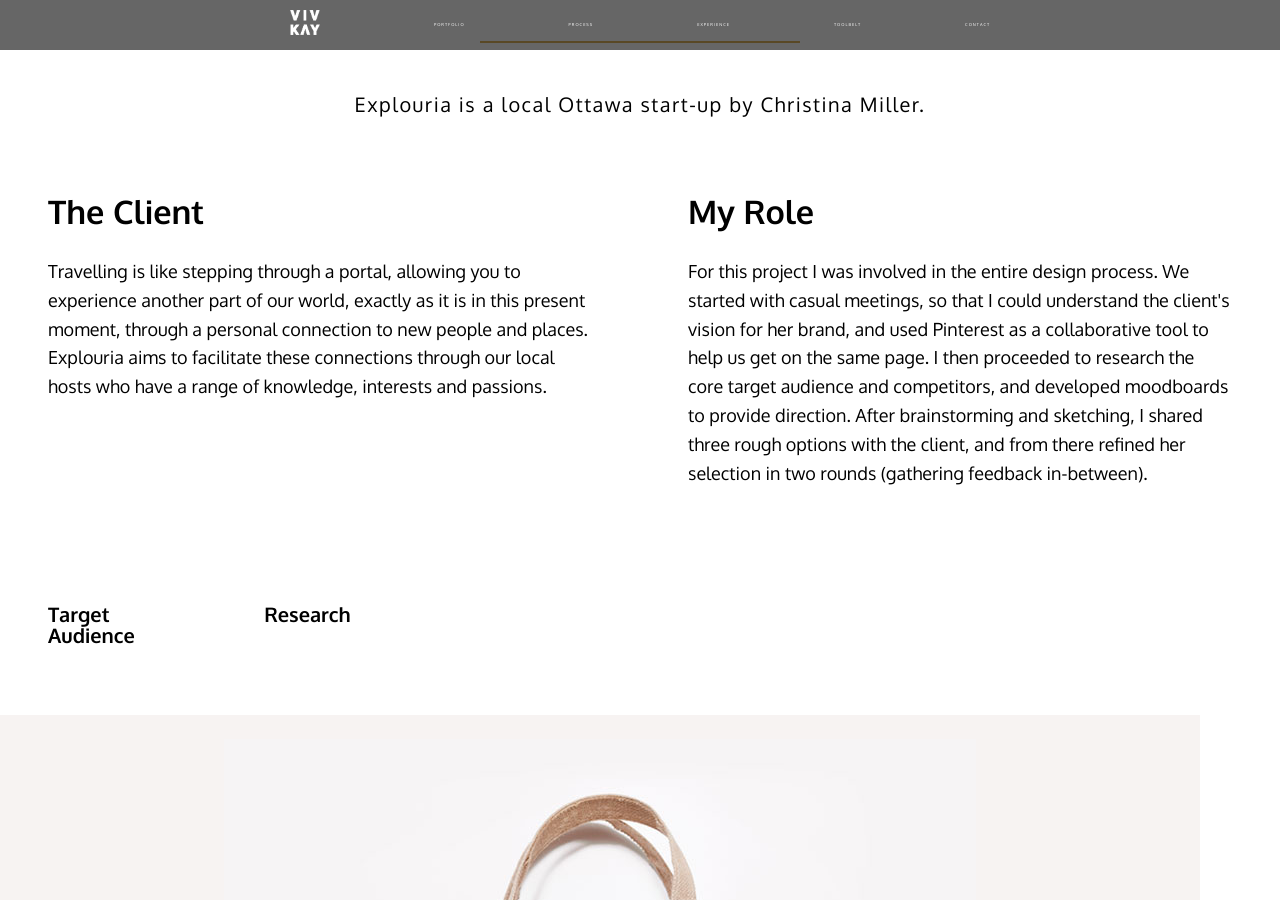
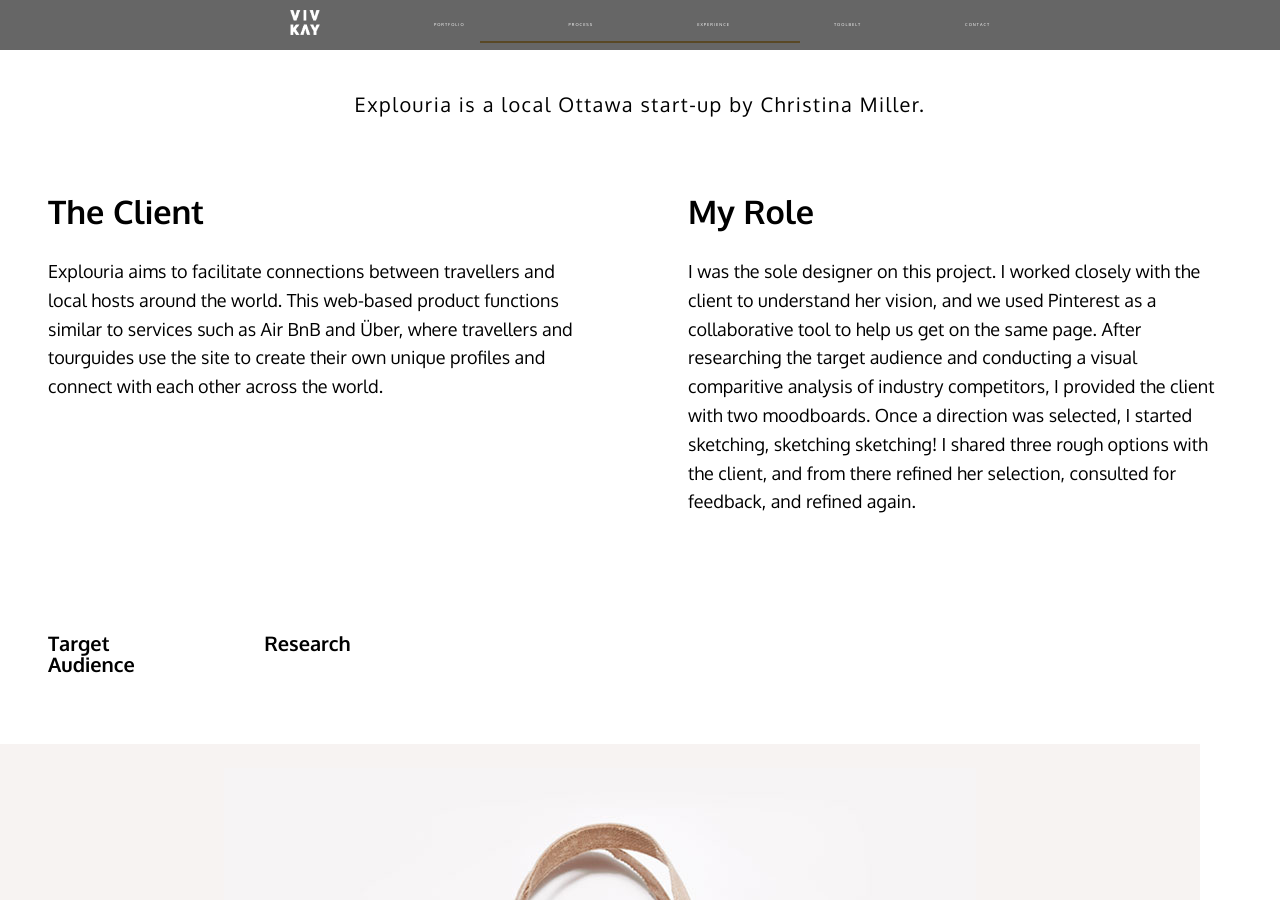
Before and after one commit to vivkay/portfolio-new, a Jekyll site: the page built from explouria.html, in a window 1280 px wide and 900 px high, scrolled down 813 px. Built offline with Jekyll 4.4.1, drawn with Linux system fonts in a browser that asks for light colours; Markdown is read by kramdown in place of the engine named in the settings.

```diff
--- a/_layouts/case-study-a.html
+++ b/_layouts/case-study-a.html
@@ -31,7 +31,7 @@
 
     <div class="grid">
         <div class="unit unit-xs-1 unit-s-1 unit-m-1 unit-l-1 unit-xl-1">
-            <img class="full-bleed" src="{{baseurl}}/img/{{page.img-3}}">
+            <img class="full-bleed" src="{{baseurl}}/img/{{page.img-3}}" alt="{{page.img-3-alt}}">
         </div>
     </div>
 
--- a/explouria.html
+++ b/explouria.html
@@ -15,10 +15,9 @@
 
 overview: Explouria is a local Ottawa start-up by Christina Miller.
 
-client-about: Travelling is like stepping through a portal, allowing you to experience another part of our world, exactly as it is in this present moment, through a personal connection to new people and places. Explouria aims to facilitate these connections through our local hosts who have a range of knowledge, interests and passions.
+client-about: Explouria aims to facilitate connections between travellers and local hosts around the world. This web-based product functions similar to services such as Air BnB and Über, where travellers and tourguides use the site to create their own unique profiles and connect with each other across the world.
 
-
-role: For this project I was involved in the entire design process. We started with casual meetings, so that I could understand the client's vision for her brand, and used Pinterest as a collaborative tool to help us get on the same page. I then proceeded to research the core target audience and competitors, and developed moodboards to provide direction. After brainstorming and sketching, I shared three rough options with the client, and from there refined her selection in two rounds (gathering feedback in-between).
+role: I was the sole designer on this project. I worked closely with the client to understand her vision, and we used Pinterest as a collaborative tool to help us get on the same page. After researching the target audience and conducting a visual comparitive analysis of industry competitors, I provided the client with two moodboards. Once a direction was selected, I started sketching, sketching sketching! I shared three rough options with the client, and from there refined her selection, consulted for feedback, and refined again.
 
 challenge: The main challenge for this project was finding a visual solution that appeared trustworthy and reliable, but also adventurous and fresh.
 
```
